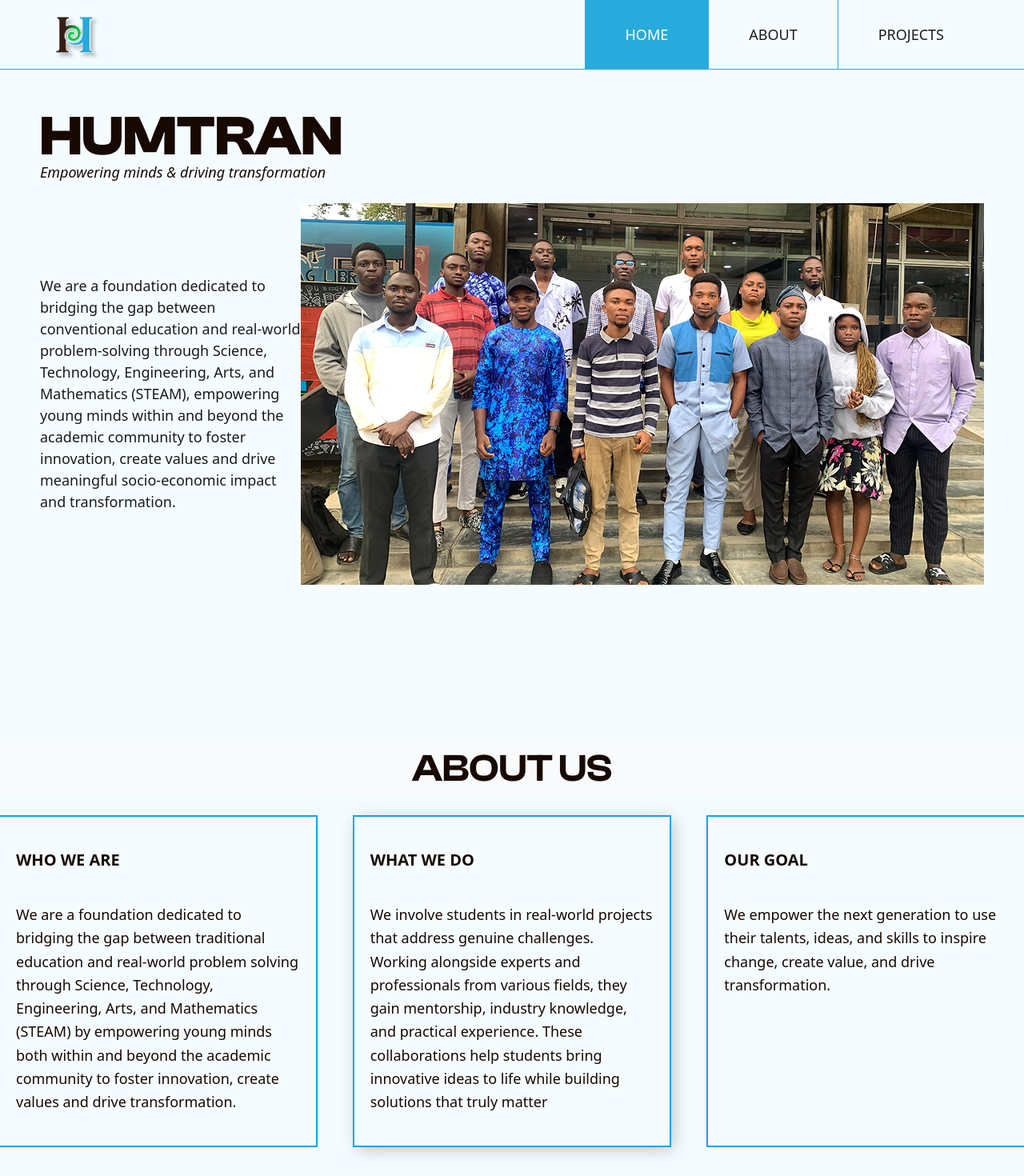
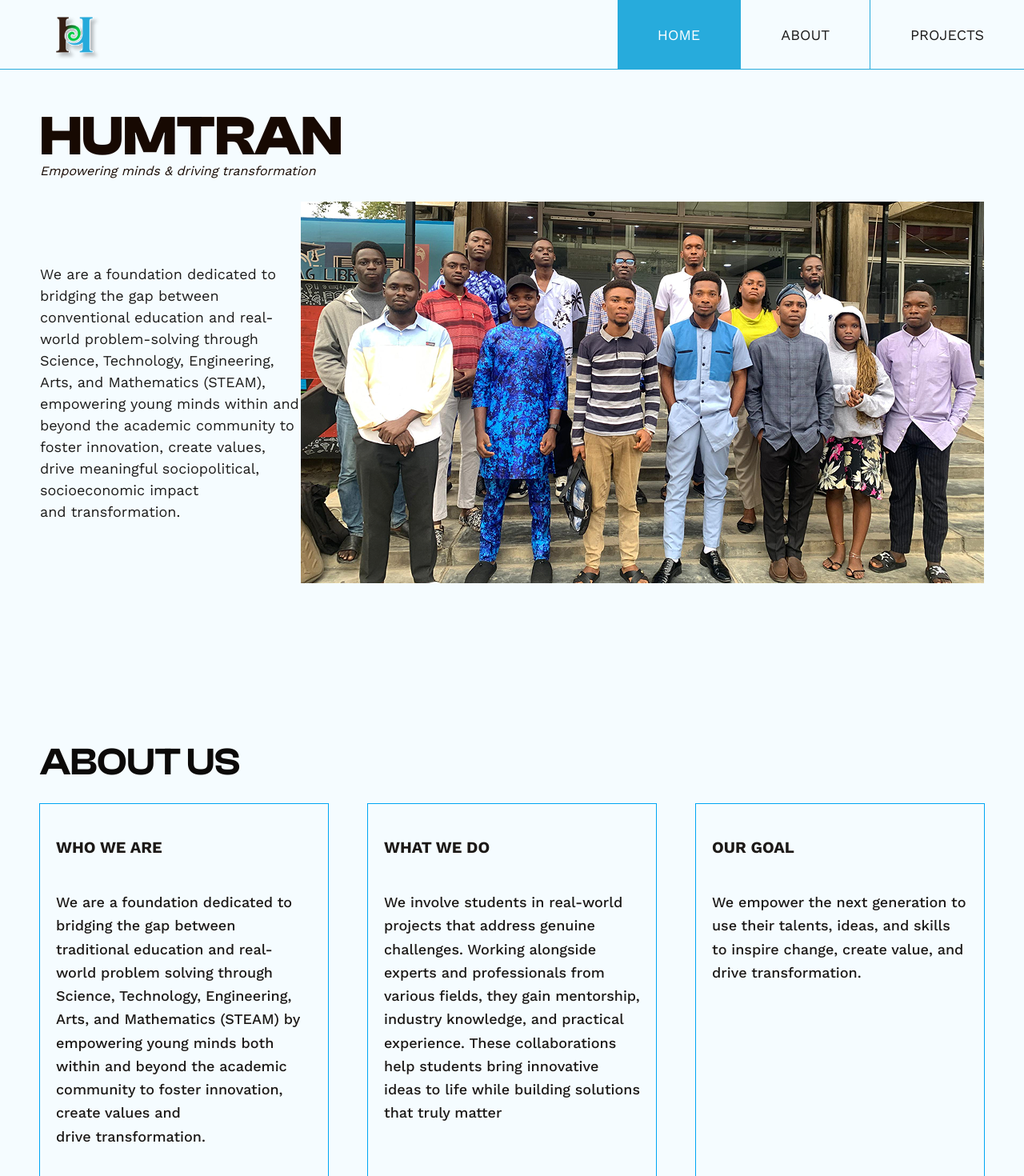
Before and after one commit to HUMTRAN/HUMTRAN-Site, a Next.js app: page / in a window 1280 px wide. Shown: the top 1470 px of the page at 80% size. Built offline with nearby package versions, Linux system fonts and the light colour scheme.

Commit message:
feat: add font utilities for ClashDisplay and Work Sans, update variable names

```diff
--- a/src/app/globals.css
+++ b/src/app/globals.css
@@ -122,3 +122,12 @@
     @apply bg-background text-foreground;
   }
 }
+
+@layer utilities {
+  .font-clash {
+    font-family: var(--font-clash);
+  }
+  .font-work {
+    font-family: var(--font-work);
+  }
+}
--- a/src/app/layout.tsx
+++ b/src/app/layout.tsx
@@ -14,7 +14,7 @@
 const workSans = Work_Sans({
   subsets: ['latin'],
   display: 'swap',
-  variable: '--font-work-sans',
+  variable: '--font-work',
 })
 export const metadata: Metadata = {
   title: "Humtran",
--- a/src/app/page.tsx
+++ b/src/app/page.tsx
@@ -117,7 +117,7 @@
     <div className="flex flex-col items-center relative bg-[#f5fcff] overflow-hidden">
       {/* Header/Navigation */}
       <header className="flex flex-col items-center relative self-stretch w-full flex-[0_0_auto]">
-        <nav className="flex items-center justify-between px-4 md:px-[50px] py-2 md:py-0 relative self-stretch w-full flex-[0_0_auto]">
+        <nav className="flex items-center justify-between pl-4 md:pl-[50px] py-2 md:py-0 relative self-stretch w-full flex-[0_0_auto]">
           <div className="inline-flex flex-col items-start gap-2.5 relative flex-[0_0_auto] rounded-[100px]">
             <Image
               className="relative w-12 h-12 md:w-[87px] md:h-[86px]"
@@ -157,7 +157,7 @@
               HUMTRAN
             </h1>
 
-            <p className="relative w-fit font-work font-normal italic text-[#170902] text-sm md:text-lg tracking-[0] leading-none">
+            <p className="relative w-fit font-work font-normal italic text-[#170902] text-sm md:text-base tracking-[0] leading-none">
               Empowering minds &amp; driving transformation
             </p>
           </div>
@@ -165,12 +165,7 @@
 
         <div className="flex flex-col md:flex-row items-start md:items-center justify-between gap-6 md:gap-0 relative self-stretch w-full flex-[0_0_auto]">
           <p className="relative w-full md:w-96 font-work font-normal text-[#1c1b1a] text-base md:text-lg tracking-[0] leading-relaxed md:leading-[27px]">
-            We are a foundation dedicated to bridging the gap between
-            conventional education and real-world problem-solving through
-            Science, Technology, Engineering, Arts, and Mathematics (STEAM),
-            empowering young minds within and beyond the academic community to
-            foster innovation, create values and drive meaningful socio-economic
-            impact and transformation.
+            We are a foundation dedicated to bridging the gap between conventional education and real-world problem-solving through Science, Technology, Engineering, Arts, and Mathematics (STEAM), empowering young minds within and beyond the academic community to foster innovation, create values, drive meaningful sociopolitical, socioeconomic impact and transformation.
           </p>
 
           <div className="w-full md:w-auto flex justify-center">
@@ -186,33 +181,32 @@
       </section>
 
       {/* About Us Section */}
-      <div className="self-stretch pt-6 md:pt-12 pb-12 md:pb-24 inline-flex flex-col justify-start items-start gap-4 md:gap-7 px-4 md:px-0">
-        <div className="h-12 md:h-16 px-4 md:px-24 bg-slate-50 inline-flex justify-center items-center w-full">
-          <div className="justify-start text-[#170902] text-2xl md:text-5xl font-semibold font-clash">ABOUT US</div>
-        </div>
-        <div className="self-stretch flex flex-col justify-start items-center">
-          <div className="w-full max-w-[1340px] flex flex-col md:inline-flex md:flex-row justify-center items-stretch gap-4 md:gap-12">
-            <div className="w-full md:flex-1 p-4 md:p-5 outline-2 outline-sky-500 inline-flex flex-col justify-start items-start gap-2.5 min-h-[300px] md:min-h-[400px] hover:bg-blue-50 transition-colors cursor-pointer">
-              <div className="w-full py-3 md:py-5 flex flex-col justify-start items-start gap-6 md:gap-10">
-                <div className="self-stretch justify-start text-[#170902] text-lg md:text-xl font-bold font-work">WHO WE ARE</div>
-                <div className="self-stretch justify-start text-[#170902] text-base md:text-lg font-medium font-work leading-relaxed">We are a foundation dedicated to bridging the gap between traditional education and real-world problem solving through Science, Technology, Engineering, Arts, and Mathematics (STEAM) by empowering young minds both within and beyond the academic community to foster innovation, create values and drive transformation.</div>
+      <div className="self-stretch p-[50px] inline-flex flex-col justify-start items-start gap-7">
+        <div className="self-stretch flex flex-col justify-start items-start gap-7">
+          <div className="justify-start text-stone-950 text-5xl font-semibold font-clash">ABOUT US</div>
+          <div className="self-stretch  inline-flex justify-between items-start">
+            <div className="self-stretch p-5 outline  outline-sky-500 inline-flex flex-col justify-start items-start gap-2.5">
+              <div className="w-80 py-5 flex flex-col justify-start items-start gap-10 ">
+                <div className="self-stretch justify-start text-stone-900 text-xl font-bold font-work">WHO WE ARE</div>
+                <div className="self-stretch justify-start text-stone-900 text-lg font-medium font-work leading-relaxed">We are a foundation dedicated to bridging the gap between traditional education and real-world problem solving through Science, Technology, Engineering, Arts, and Mathematics (STEAM) by empowering young minds both within and beyond the academic community to foster innovation, create values and drive transformation.</div>
               </div>
             </div>
-            <div className="w-full md:flex-1 p-4 md:p-5 shadow-[4px_4px_20px_0px_rgba(0,0,0,0.25)] outline-2 outline-sky-500 inline-flex flex-col justify-start items-start gap-2.5 min-h-[300px] md:min-h-[400px] hover:bg-blue-50 transition-colors cursor-pointer">
-              <div className="w-full py-3 md:py-5 flex flex-col justify-start items-start gap-6 md:gap-10">
-                <div className="self-stretch justify-start text-[#170902] text-lg md:text-xl font-bold font-work">WHAT WE DO</div>
-                <div className="self-stretch justify-start text-[#170902] text-base md:text-lg font-medium font-work leading-relaxed">We involve students in real-world projects that address genuine challenges. Working alongside experts and professionals from various fields, they gain mentorship, industry knowledge, and practical experience. These collaborations help students bring innovative ideas to life while building solutions that truly matter</div>
+            <div className="self-stretch p-5 outline  outline-sky-500 inline-flex flex-col justify-start items-start gap-2.5">
+              <div className="w-80 py-5 flex flex-col justify-start items-start gap-10 ">
+                <div className="self-stretch justify-start text-stone-900 text-xl font-bold font-work">WHAT WE DO</div>
+                <div className="w-80 justify-start text-stone-900 text-lg font-medium font-work leading-relaxed">We involve students in real-world projects that address genuine challenges. Working alongside experts and professionals from various fields, they gain mentorship, industry knowledge, and practical experience. These collaborations help students bring innovative ideas to life while building solutions that truly matter</div>
               </div>
             </div>
-            <div className="w-full md:flex-1 p-4 md:p-5 outline-2 outline-sky-500 inline-flex flex-col justify-start items-start gap-2.5 min-h-[300px] md:min-h-[400px] hover:bg-blue-50 transition-colors cursor-pointer">
-              <div className="w-full py-3 md:py-5 flex flex-col justify-start items-start gap-6 md:gap-10">
-                <div className="self-stretch justify-start text-[#170902] text-lg md:text-xl font-bold font-work">OUR GOAL</div>
-                <div className="self-stretch justify-start text-[#170902] text-base md:text-lg font-medium font-work leading-relaxed">We empower the next generation to use their talents, ideas, and skills to inspire change, create value, and drive transformation.</div>
+            <div className="self-stretch p-5 outline  outline-sky-500 inline-flex flex-col justify-start items-start gap-2.5">
+              <div className="w-80 py-5 flex flex-col justify-start items-start gap-10 ">
+                <div className="self-stretch justify-start text-stone-900 text-xl font-bold font-work">OUR GOAL</div>
+                <div className="w-80 justify-start text-stone-900 text-lg font-medium font-work leading-relaxed">We empower the next generation to use their talents, ideas, and skills to inspire change, create value, and drive transformation.</div>
               </div>
             </div>
           </div>
         </div>
       </div>
+
 
       {/* Projects Section */}
       <section className="flex flex-col md:flex-row items-start md:items-center justify-between gap-8 md:gap-0 pt-12 md:pt-[150px] pb-0 px-4 md:px-[50px] relative self-stretch w-full flex-[0_0_auto]">
```
